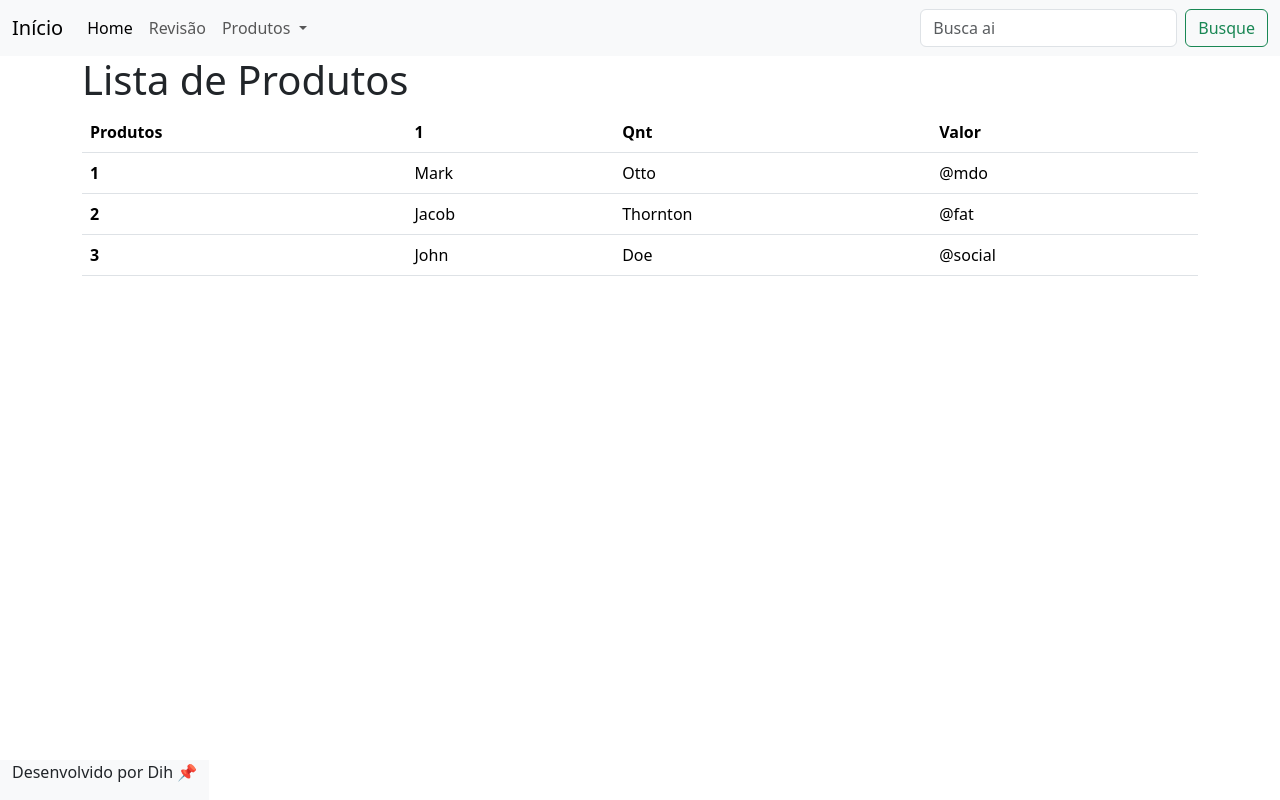
After one commit to NatashaMendes/revisao-flask, a Flask app: page /produtos/listar in a window 1280 px wide. The commit adds this page. Run offline with Flask 3, Linux system fonts and the light colour scheme.

Commit message:
aula revisão com Tabela e Formulário

```diff
--- a/app.py
+++ b/app.py
@@ -9,17 +9,23 @@ def home():
 
 @app.route('/revisao')
 def revisao():
-    return '''
-<h1> ???? </h1>
-<p> !!!! </p>
-<p style=" color: red;">Kwei?</p>
-'''
+    nome = 'Dek'
+    return render_template('variaveis.html', idade=20, nome=nome)
+
+
 @app.route('/revisao/<nome>/<int:idade>')
 def parametros(nome, idade):
-    ano_nascimento = 2026 - idade
-    return f'Você {nome}, tem {idade} anos, porque nasceu em {ano_nascimento}. Ta fazendo hora extra na terra fdp?'
+    return render_template('variaveis.html', idade=idade, nome=nome)
 
 
+@app.route('/produtos/cadastrar')
+def cadastrar_produtos():
+    return render_template('produtos/form-produto.html')
+
+
+@app.route('/produtos/listar')
+def listar_produtos():
+    return render_template('produtos/listar-produtos.html')
 
 
 
--- /dev/null
+++ b/templates/base.html
@@ -0,0 +1,77 @@
+<!DOCTYPE html>
+<html lang="pt-BR">
+
+<head>
+    <meta charset="UTF-8">
+    <meta name="viewport" content="width=device-width, initial-scale=1.0">
+    <title>Sistema de Gestão</title>
+    <link href="https://cdn.jsdelivr.net/npm/bootstrap@5.3.8/dist/css/bootstrap.min.css" rel="stylesheet"
+        integrity="sha384-sRIl4kxILFvY47J16cr9ZwB07vP4J8+LH7qKQnuqkuIAvNWLzeN8tE5YBujZqJLB" crossorigin="anonymous">
+
+    <link rel="stylesheet" href="{{ url_for('static', filename='css/style.css') }}">
+
+</head>
+
+<body>
+    <nav class="navbar navbar-expand-lg bg-body-tertiary">
+        <div class="container-fluid">
+            <a class="navbar-brand" href="#">Início</a>
+            <button class="navbar-toggler" type="button" data-bs-toggle="collapse"
+                data-bs-target="#navbarSupportedContent" aria-controls="navbarSupportedContent" aria-expanded="false"
+                aria-label="Toggle navigation">
+                <span class="navbar-toggler-icon"></span>
+            </button>
+            <div class="collapse navbar-collapse" id="navbarSupportedContent">
+                <ul class="navbar-nav me-auto mb-2 mb-lg-0">
+                    <li class="nav-item">
+                        <a class="nav-link active" aria-current="page" href="/">Home</a>
+                    </li>
+                    <li class="nav-item">
+                        <a class="nav-link" href="/revisao">Revisão</a>
+                    </li>
+                    <li class="nav-item dropdown">
+                        <a class="nav-link dropdown-toggle" href="#" role="button" data-bs-toggle="dropdown"
+                            aria-expanded="false">
+                            Produtos
+                        </a>
+                        <ul class="dropdown-menu">
+                            <li><a class="dropdown-item" href="/produtos/cadastrar">Cadastrar</a></li>
+                            <li><a class="dropdown-item" href="/produtos/listar">Listar</a></li>
+                            <li>
+                                <hr class="dropdown-divider">
+                            </li>
+                            <li><a class="dropdown-item" href="/revisao/Dek/20">Váriaveis</a></li>
+                        </ul>
+                    </li>
+                </ul>
+                <form class="d-flex" role="search">
+                    <input class="form-control me-2" type="search" placeholder="Busca ai" aria-label="Search" />
+                    <button class="btn btn-outline-success" type="submit">Busque</button>
+                </form>
+            </div>
+        </div>
+    </nav>
+
+    <div class="container">
+        {% block meio %}
+        {% endblock %}
+
+    </div>
+
+
+<footer style="position: fixed; bottom: 0;" class="bg-body-tertiary">
+    <div class="container-fluid w-100 text-center">
+      <p>Desenvolvido por Dih 📌</p>
+    </div>
+</footer>
+
+
+    <script src="https://cdn.jsdelivr.net/npm/bootstrap@5.3.8/dist/js/bootstrap.bundle.min.js"
+        integrity="sha384-FKyoEForCGlyvwx9Hj09JcYn3nv7wiPVlz7YYwJrWVcXK/BmnVDxM+D2scQbITxI"
+        crossorigin="anonymous"></script>
+
+    <script src="{{ url_for('static', filename='js/script.js') }}"></script>
+
+</body>
+
+</html>
--- /dev/null
+++ b/templates/produtos/listar-produtos.html
@@ -0,0 +1,38 @@
+{% extends "base.html" %}
+
+{% block meio %}
+
+<h1>Lista de Produtos</h1>
+
+<table class="table">
+    <thead>
+      <tr>
+        <th scope="col">Produtos</th>
+        <th scope="col">1</th>
+        <th scope="col">Qnt</th>
+        <th scope="col">Valor</th>
+      </tr>
+    </thead>
+    <tbody>
+      <tr>
+        <th scope="row">1</th>
+        <td>Mark</td>
+        <td>Otto</td>
+        <td>@mdo</td>
+      </tr>
+      <tr>
+        <th scope="row">2</th>
+        <td>Jacob</td>
+        <td>Thornton</td>
+        <td>@fat</td>
+      </tr>
+      <tr>
+        <th scope="row">3</th>
+        <td>John</td>
+        <td>Doe</td>
+        <td>@social</td>
+      </tr>
+    </tbody>
+  </table>
+
+{% endblock %}
```
Also changed, not shown: templates/index.html (+9 -25 lines), templates/produtos/form-produto.html (added, +27 -0 lines), templates/variaveis.html (added, +25 -0 lines).
